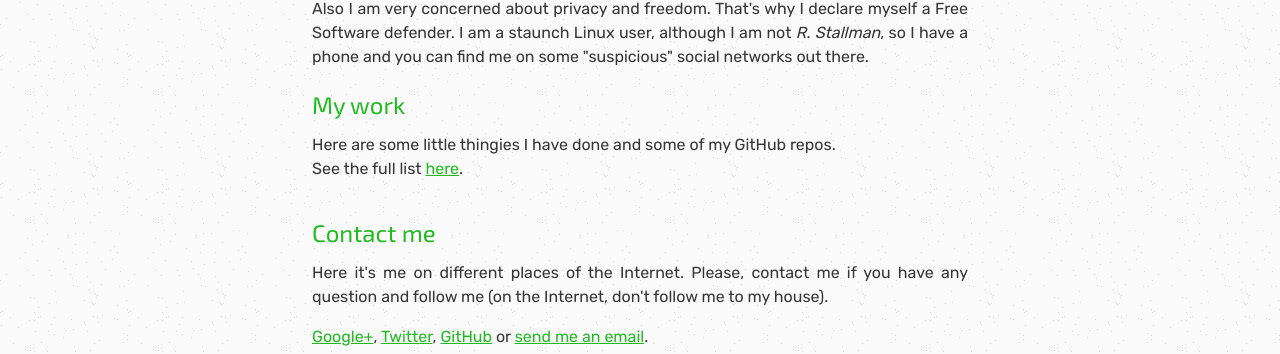
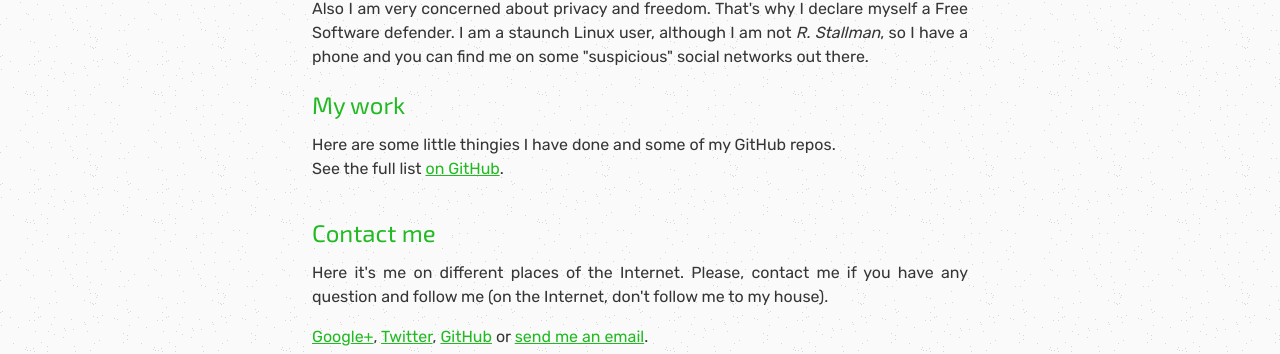
Before and after one commit to germanfr/germanfr.github.io, a Jekyll site: the page built from index.html, in a window 1280 px wide. Shown: the part 660-1014 px from the top of the page. Built offline with Jekyll 4.4.1, drawn with Linux system fonts in a browser that asks for light colours.

Commit message:
Fix some warnings

```diff
--- a/_includes/headers/homepage_header.html
+++ b/_includes/headers/homepage_header.html
@@ -7,8 +7,7 @@
 			<img id="header-profile-photo"
 				src="https://github.com/{{site.data.author.usernames.github}}.png"
 				onerror="this.src='{{ site.baseurl }}/assets/profile.png';"
-				alt="Profile photo" />
-		</object>
+				alt="Profile photo" height="140" width="140"/>
 		<h1>
 			<span>I am Germán&nbsp;Franco.</span><br/>
 			<span id="header-quote">{{site.data.author.self_description}}</span>
--- a/_layouts/blog.html
+++ b/_layouts/blog.html
@@ -14,7 +14,7 @@
 	<aside class="sidebar">
 		<div>
 			<form class="input-search" action="{{ site.baseurl }}/blog/search" method="get">
-				<input type="search" placeholder="Search" name="term"/><input type="submit"/>
+				<input type="search" placeholder="Search" name="term"/><input type="submit" value="Submit search"/>
 			</form>
 		</div>
 		<div>
--- a/index.html
+++ b/index.html
@@ -20,7 +20,7 @@
 <p>
 	Here are some little thingies I have done and some of my GitHub repos.<br>
 	See the full list <a title="My GitHub account" rel="external"
-	 href="http://github.com/{{ site.data.author.usernames.github }}">here</a>.
+	 href="http://github.com/{{ site.data.author.usernames.github }}">on GitHub</a>.
 </p>
 
 {% include widgets/project_gallery/gallery.html %}
```
